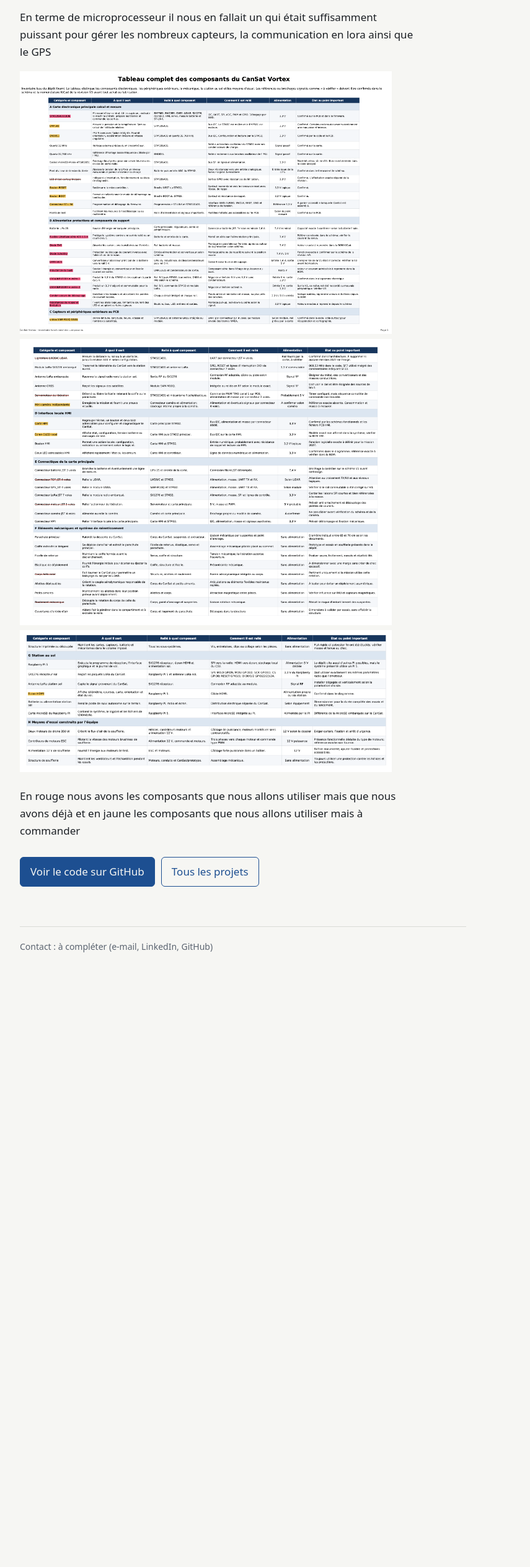
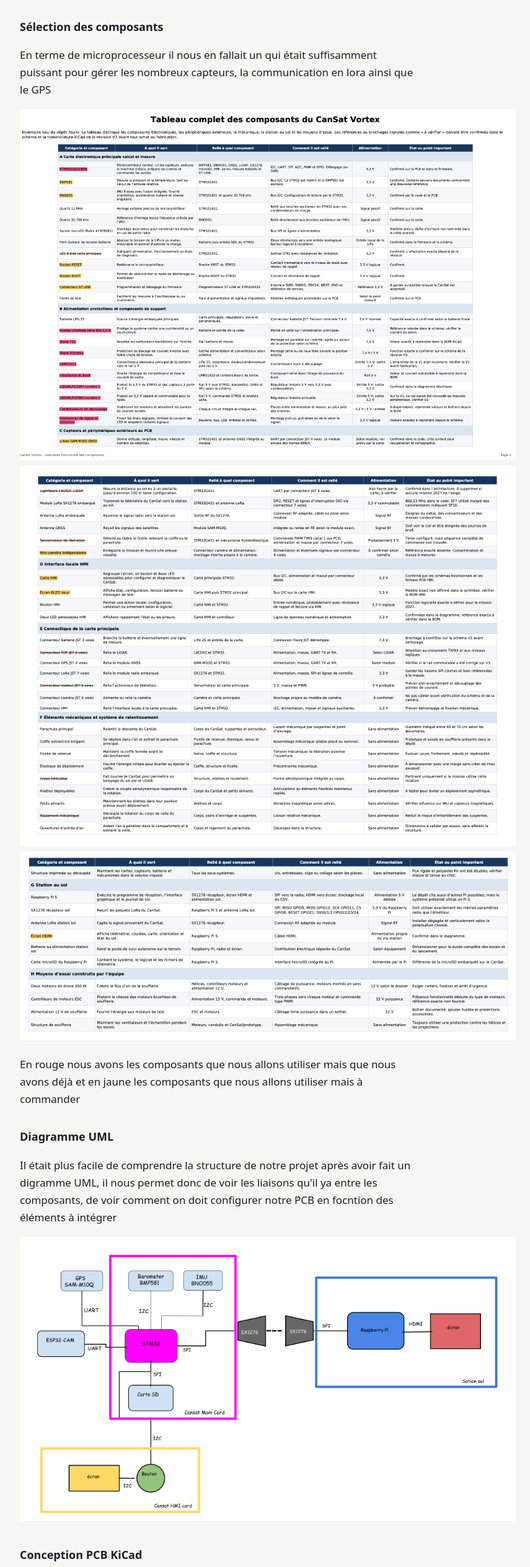
Before and after one commit to jeanli-pix/jean-bosco_linot.github.io, a plain HTML site: page cansat.html in a window 1280 px wide. Shown: the part 3094-5623 px from the top of the page at 62% size, without its empty margins (248-1103 px from the left). Before the commit the page ends 4673 px from the top, so only its background shows below. Drawn offline with Linux system fonts and the light colour scheme.

Commit message:
Update cansat.html

```diff
--- a/cansat.html
+++ b/cansat.html
@@ -36,11 +36,18 @@
     <li>l'accélération</li>
     <li>le module GPS</li>
   </ul>
+<h3>Sélection des composants</h3>
   <p>En terme de microprocesseur il nous en fallait un qui était suffisamment puissant pour gérer les nombreux capteurs, la communication en lora ainsi que le GPS</p>
-<img src= "image_matos1.png" alt= "tableau des composants" width= "600">
-<img src= "image_matos2.png" alt= "tableau des composants" width= "600">
-<img src= "image_matos3.png" alt= "tableau des composants" width= "600">
+<img src= "image_matos1.png" alt= "tableau des composants" width= "800">
+<img src= "image_matos2.png" alt= "tableau des composants" width= "800">
+<img src= "image_matos3.png" alt= "tableau des composants" width= "800">
 <p>En rouge nous avons les composants que nous allons utiliser mais que nous avons déjà et en jaune les composants que nous allons utiliser mais à commander</p>
+<h3>Diagramme UML</h3>
+  <p>Il était plus facile de comprendre la structure de notre projet après avoir fait un digramme UML, il nous permet donc de voir les liaisons qu'il ya entre les composants, de voir comment on doit configurer notre PCB en focntion des éléments à intégrer</p>
+<img src= "Screenshot 2026-10-22 at 12.12.21.png" alt= "diagramme UML" width="800">
+<h3>Conception PCB KiCad</h3>
+<p>Après avoir regarder les composants qu'on voulait intégrer, il a fallu modifier le PCB comme suit :</p>
+  <img src= "Capture d'écran 2026-10-22 121444.png" alt= "page 2 KiCad" width="800">
 <div class="links">
 <a class="btn primary" href="https://github.com/Alexei-Orlov/2526_Projet2A_Cansat" target="_blank" rel="noopener">Voir le code sur GitHub</a>
 <a class="btn" href="index.html">Tous les projets</a>
```
